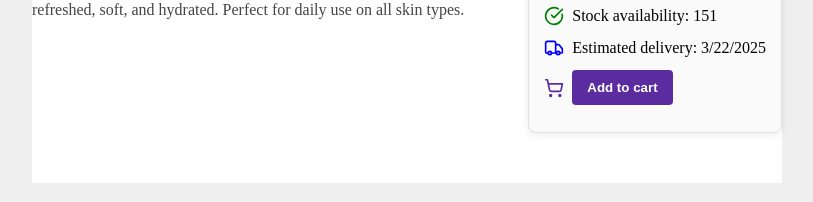
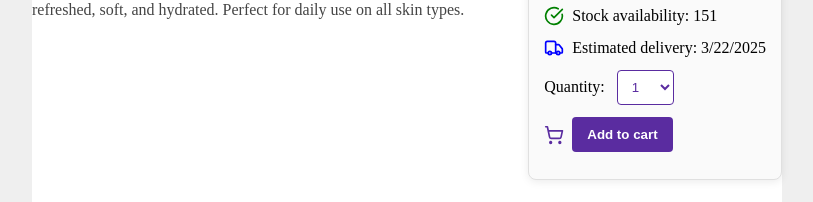
Before and after one commit to AlexDegerman/e-commerce-app, a React (Vite) app: page /product/1 in a window 1280 px wide. Shown: the part 622-824 px from the top of the page, without its empty margins (233-1046 px from the left). Built offline with nearby package versions, Linux system fonts and the light colour scheme.

Commit message:
Add quantity support to add cart and cart view

```diff
--- a/src/components/Cart.jsx
+++ b/src/components/Cart.jsx
@@ -1,10 +1,11 @@
+import { Link } from "react-router-dom"
 import { useCart } from "../hooks/useCart"
-import "../styles/Cart.css";
+import "../styles/Cart.css"
 
 const Cart = () => {
   const { cartItems, removeFromCart } = useCart()
 
-  const totalPrice = cartItems.reduce((total, item) => total + item.price, 0)
+  const totalPrice = cartItems.reduce((total, item) => total + (item.price * (item.quantity || 1)), 0)
 
   if (cartItems.length === 0) {
     return <div className="empty-cart-message">Your cart is empty!</div>
@@ -15,9 +16,17 @@
     <h1>Your Cart</h1>
     {cartItems.map((item) => (
       <div key={item.id} className="cart-item">
+        <Link to={`/product/${item.id}`}>
           <img src={item.image} alt={item.name} className="cart-image" />
+        </Link>
+        <Link to={`/product/${item.id}`} className="item-name">
           <h3>{item.name}</h3>
-            <p>${item.price}</p>
+        </Link>
+        <div className="item-price-details">
+          <p>${item.price} each</p>
+          <div className="quantity-info">Qty: {item.quantity || 1}</div>
+          <div className="subtotal">Subtotal: ${((item.price * (item.quantity || 1)).toFixed(2))}</div>
+        </div>
         <button onClick={() => removeFromCart(item.id)}>Remove</button>
       </div>
     ))}
--- a/src/components/HomePage.jsx
+++ b/src/components/HomePage.jsx
@@ -43,6 +43,7 @@
             </Link>
           ))}
         </div>
+        <Link to="/product-list" className="more-products"><p className="more-products-message">More products</p></Link>
       </div>
     </div>
   )
--- a/src/components/ProductList.jsx
+++ b/src/components/ProductList.jsx
@@ -43,7 +43,7 @@
               <p>${product.price}</p>
             </div>
           </Link>
-        ))}x
+        ))}
       </div>
     </div>
   )
--- a/src/components/ProductPage.jsx
+++ b/src/components/ProductPage.jsx
@@ -3,11 +3,13 @@
 import { CheckCircle, DollarSign, ShoppingCart, Truck } from "lucide-react";
 import { useProduct } from "../hooks/useProduct";
 import { useCart } from "../hooks/useCart";
+import { useState } from "react";
 
 const ProductPage = () => {
   const { index } = useParams()
   const { products } = useProduct()
   const { addToCart } = useCart()
+  const [quantity, setQuantity] = useState(1)
 
   const product = Object.values(products)
   .flat()
@@ -23,6 +25,17 @@
     return <div>Product not found</div>
   }
 
+  const handleQuantityChange = (e) => {
+    setQuantity(Number(e.target.value))
+  }
+
+  const handleAddToCart = () => {
+    addToCart({
+      ...product,
+      quantity: quantity
+    })
+  }
+
   return (
     <div className="product-page-container">
       <h1 className="product-title">{product.name}</h1>
@@ -35,7 +48,19 @@
           <p><DollarSign color="green" size="20px"/><strong>Price: ${product.price}</strong></p>
           <p> <CheckCircle color="green" size="20px"/>Stock availability: {stockAmount} </p>
           <p><Truck color="blue" size="20px"/>Estimated delivery: {formattedDate} </p>
-          <p><ShoppingCart color="#5a2ca0" size="20px"/><button onClick={() => addToCart(product)} className="add-to-cart-button">Add to cart</button></p>
+          <label htmlFor="quantity">Quantity: </label>
+          <select
+            id="quantity"
+            value={quantity}
+            onChange={handleQuantityChange}
+          >
+            {[...Array(10).keys()].map((x) => (
+              <option key={x + 1} value={x + 1}>
+                {x + 1}
+              </option>
+            ))}
+          </select>
+          <p><ShoppingCart color="#5a2ca0" size="20px"/><button onClick={handleAddToCart} className="add-to-cart-button">Add to cart</button></p>
         </div>
       </div>
     </div>
--- a/src/providers/CartProvider.jsx
+++ b/src/providers/CartProvider.jsx
@@ -7,7 +7,24 @@
 
   const addToCart = (product) => {
     setCartItems((prevItems) => {
-      const updatedItems = [...prevItems, product]
+      const existingItemIndex = prevItems.findIndex(item => item.id === product.id)
+
+      let updatedItems
+
+      if (existingItemIndex >= 0) {
+        updatedItems = [...prevItems]
+        updatedItems[existingItemIndex] = {
+          ...updatedItems[existingItemIndex],
+          quantity: (updatedItems[existingItemIndex].quantity || 1) + (product.quantity || 1)
+        }
+      } else {
+        const newItem = {
+          ...product,
+          quantity: product.quantity || 1
+        }
+        updatedItems = [...prevItems, newItem]
+      }
+
       localStorage.setItem("cartItems", JSON.stringify(updatedItems))
       return updatedItems
     })
@@ -21,12 +38,30 @@
     })
   }
 
+  const updateCartItemQuantity = (productId, newQuantity) => {
+    setCartItems((prevItems) => {
+      const updatedItems = prevItems.map(item => {
+        if (item.id === productId) {
+          return { ...item, quantity: newQuantity }
+        }
+        return item
+      })
+      localStorage.setItem("cartItems", JSON.stringify(updatedItems))
+      return updatedItems
+    })
+  }
+
   useEffect(() => {
-    localStorage.setItem("cartItems", JSON.stringify(cartItems));
+    localStorage.setItem("cartItems", JSON.stringify(cartItems))
   }, [cartItems])
 
   return (
-    <CartContext.Provider value={{ cartItems, addToCart, removeFromCart}}>
+    <CartContext.Provider value={{
+      cartItems,
+      addToCart,
+      removeFromCart,
+      updateCartItemQuantity
+    }}>
       {children}
     </CartContext.Provider>
   )
--- a/src/styles/Cart.css
+++ b/src/styles/Cart.css
@@ -32,12 +32,32 @@
   flex: 1;
 }
 
-.cart-item p {
+.item-price-details {
+  display: flex;
+  flex-direction: column;
+  align-items: flex-end;
+  width: 160px;
+  margin-right: 15px;
+}
+
+.item-price-details p {
   color: #5a2ca0;
   font-weight: bold;
   font-size: 1.1rem;
-  width: 100px;
+  margin: 0 0 5px 0;
   text-align: right;
+}
+
+.quantity-info {
+  font-size: 0.9rem;
+  color: #666;
+  margin-bottom: 5px;
+}
+
+.subtotal {
+  font-size: 0.95rem;
+  color: #5a2ca0;
+  font-weight: bold;
 }
 
 .cart-item button {
@@ -47,7 +67,6 @@
   padding: 6px 12px;
   border-radius: 4px;
   cursor: pointer;
-  margin-left: 15px;
 }
 
 .cart-item button:hover {
@@ -71,5 +90,9 @@
   height: 100px;
   object-fit: cover;
   border-radius: 8px;
-  margin-right: 5px;
+  margin-right: 15px;
 }
+
+.item-name {
+  text-decoration: none;
+}
--- a/src/styles/HomePage.css
+++ b/src/styles/HomePage.css
@@ -42,3 +42,13 @@
   height: 100%;
   text-decoration: none;
 }
+
+.more-products {
+  font-size: 1.2rem;
+  text-decoration: none;
+  text-align: center;
+}
+
+.more-products-message {
+  margin: 10px;
+}
--- a/src/styles/ProductPage.css
+++ b/src/styles/ProductPage.css
@@ -57,3 +57,19 @@
 .add-to-cart-button:hover {
   background-color: #7e3dd6;
 }
+
+select {
+  padding: 8px 10px;
+  border: 1px solid #5a2ca0;
+  border-radius: 4px;
+  background-color: white;
+  color: #5a2ca0;
+  font-weight: 500;
+  cursor: pointer;
+  outline: none;
+  margin-left: 8px;
+}
+
+select:hover {
+  border-color: #7e3dd6;
+}
```
Lines whose indentation alone changed are shown as unchanged.
